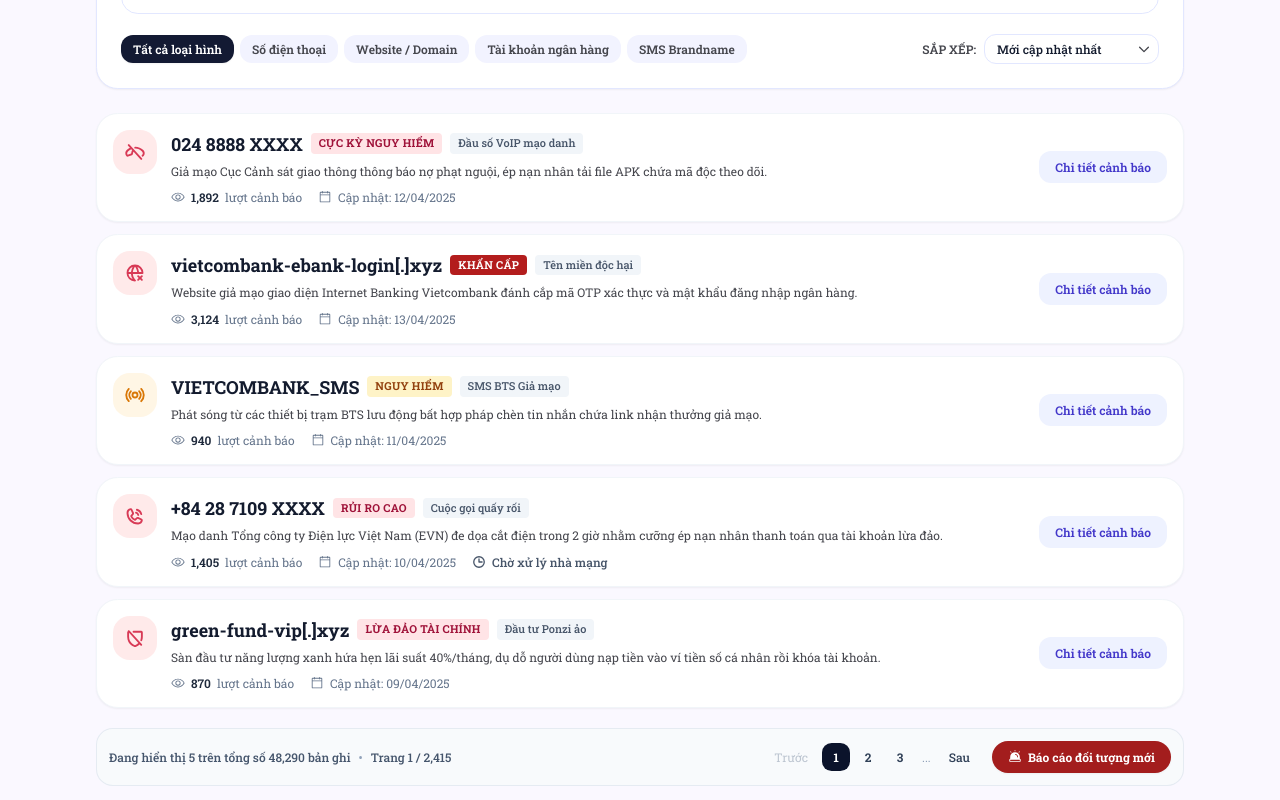
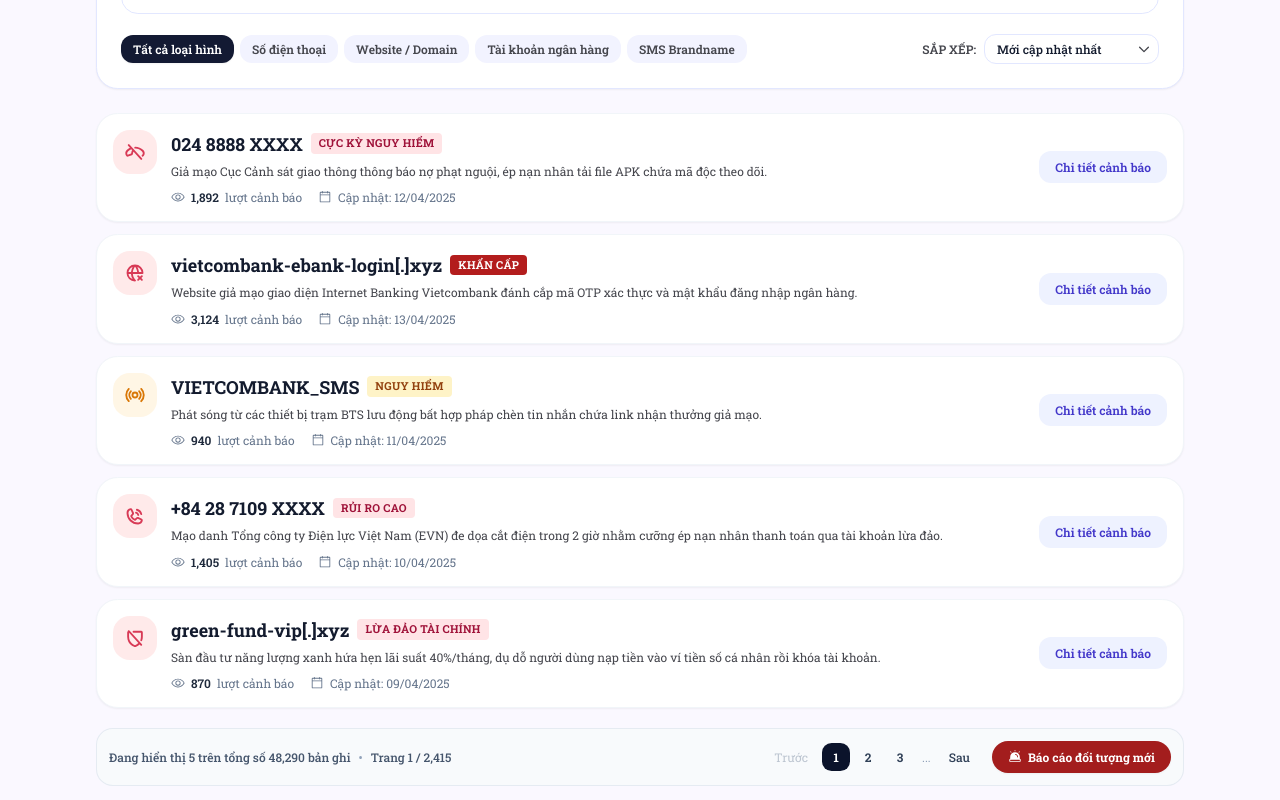
Before and after one commit to QuangWorkIT/ScamShield_App, a Next.js app in the folder UI/: page /guest/blacklist in a window 1280 px wide. Shown: the part 400-1200 px from the top of the page. Built offline with nearby package versions, Linux system fonts and the light colour scheme.

Commit message:
[CHORE] Remove subtag

```diff
--- a/UI/src/app/(guest)/guest/blacklist/page.tsx
+++ b/UI/src/app/(guest)/guest/blacklist/page.tsx
@@ -66,13 +66,11 @@
   threatLevel: "critical" | "emergency" | "high" | "medium" | "financial"
   threatBadge: string
   threatBadgeType: "emergency-solid" | "danger-soft" | "warning-soft"
-  subTag: string
   impersonatedEntity: string
   reportCount: number
   description: string
   scamPattern: string
   reportedDate: string
-  status: string
   statusType: "blocked" | "investigating" | "pending"
   actionLabel: string
   iconType: "phone-slash" | "globe-slash" | "broadcast" | "phone-call" | "shield-slash" | "bank"
@@ -196,14 +194,12 @@
     threatLevel: "critical",
     threatBadge: "CỰC KỲ NGUY HIỂM",
     threatBadgeType: "danger-soft",
-    subTag: "Đầu số VoIP mạo danh",
     impersonatedEntity: "Mạo danh Cục Cảnh sát Giao thông (CSGT)",
     reportCount: 1892,
     description:
       "Giả mạo Cục Cảnh sát giao thông thông báo nợ phạt nguội, ép nạn nhân tải file APK chứa mã độc theo dõi.",
     scamPattern: "Cuộc gọi giả danh cơ quan hành pháp / Tống tiền tâm lý qua mã độc APK",
     reportedDate: "12/04/2025",
-    status: "Đã chặn Telco",
     statusType: "blocked",
     actionLabel: "Chi tiết cảnh báo",
     iconType: "phone-slash",
@@ -219,14 +215,12 @@
     threatLevel: "emergency",
     threatBadge: "KHẨN CẤP",
     threatBadgeType: "emergency-solid",
-    subTag: "Tên miền độc hại",
     impersonatedEntity: "Giả mạo Ngân hàng TMCP Ngoại thương (Vietcombank)",
     reportCount: 3124,
     description:
       "Website giả mạo giao diện Internet Banking Vietcombank đánh cắp mã OTP xác thực và mật khẩu đăng nhập ngân hàng.",
     scamPattern: "Phishing chiếm đoạt tài khoản Internet Banking & Smart OTP",
     reportedDate: "13/04/2025",
-    status: "Đã khóa DNS quốc gia",
     statusType: "blocked",
     actionLabel: "Chi tiết cảnh báo",
     iconType: "globe-slash",
@@ -242,14 +236,12 @@
     threatLevel: "high",
     threatBadge: "NGUY HIỂM",
     threatBadgeType: "warning-soft",
-    subTag: "SMS BTS Giả mạo",
     impersonatedEntity: "Giả mạo Brandname SMS Vietcombank",
     reportCount: 940,
     description:
       "Phát sóng từ các thiết bị trạm BTS lưu động bất hợp pháp chèn tin nhắn chứa link nhận thưởng giả mạo.",
     scamPattern: "Phát sóng sóng di động chèn tin nhắn mạo danh Brandname qua trạm BTS giả",
     reportedDate: "11/04/2025",
-    status: "Đang phối hợp truy quét",
     statusType: "investigating",
     actionLabel: "Chi tiết cảnh báo",
     iconType: "broadcast",
@@ -265,14 +257,12 @@
     threatLevel: "high",
     threatBadge: "RỦI RO CAO",
     threatBadgeType: "danger-soft",
-    subTag: "Cuộc gọi quấy rối",
     impersonatedEntity: "Mạo danh Tổng công ty Điện lực Việt Nam (EVN)",
     reportCount: 1405,
     description:
       "Mạo danh Tổng công ty Điện lực Việt Nam (EVN) đe dọa cắt điện trong 2 giờ nhằm cưỡng ép nạn nhân thanh toán qua tài khoản lừa đảo.",
     scamPattern: "Giả mạo thông báo vi phạm hợp đồng dịch vụ công ích / Ép chuyển tiền gấp",
     reportedDate: "10/04/2025",
-    status: "Chờ xử lý nhà mạng",
     statusType: "pending",
     actionLabel: "Chi tiết cảnh báo",
     iconType: "phone-call",
@@ -288,14 +278,12 @@
     threatLevel: "financial",
     threatBadge: "LỪA ĐẢO TÀI CHÍNH",
     threatBadgeType: "danger-soft",
-    subTag: "Đầu tư Ponzi ảo",
     impersonatedEntity: "Quỹ Đầu tư Năng Lượng Xanh Giả mạo",
     reportCount: 870,
     description:
       "Sàn đầu tư năng lượng xanh hứa hẹn lãi suất 40%/tháng, dụ dỗ người dùng nạp tiền vào ví tiền số cá nhân rồi khóa tài khoản.",
     scamPattern: "Huy động vốn đa cấp trực tuyến / Mô hình Ponzi tiền số USDT",
     reportedDate: "09/04/2025",
-    status: "Chặn tường lửa ISP",
     statusType: "blocked",
     actionLabel: "Chi tiết cảnh báo",
     iconType: "shield-slash",
@@ -313,14 +301,12 @@
     threatLevel: "financial",
     threatBadge: "LỪA ĐẢO TÀI CHÍNH",
     threatBadgeType: "danger-soft",
-    subTag: "Tài khoản nhận tiền lừa đảo",
     impersonatedEntity: "Tài khoản nhận tiền lừa đảo tuyển dụng CTV Shopee/Lazada",
     reportCount: 2450,
     description:
       "Tài khoản thu tiền các nạn nhân bị dụ dỗ làm nhiệm vụ cộng tác viên Shopee/Lazada hưởng hoa hồng ảo, nạp tiền vào không thể rút ra.",
     scamPattern: "Lừa đảo việc làm online / Nạp tiền làm nhiệm vụ giật đơn hàng ảo",
     reportedDate: "08/04/2025",
-    status: "Đã phong tỏa tài khoản",
     statusType: "blocked",
     actionLabel: "Chi tiết cảnh báo",
     iconType: "bank",
@@ -336,14 +322,12 @@
     threatLevel: "critical",
     threatBadge: "CỰC KỲ NGUY HIỂM",
     threatBadgeType: "danger-soft",
-    subTag: "Giả mạo Cổng DVC Quốc gia",
     impersonatedEntity: "Giả mạo Cổng Dịch vụ công Quốc gia",
     reportCount: 4210,
     description:
       "Trang web giả mạo cổng DVC Quốc gia yêu cầu công dân cài app VNeID giả mạo để chiếm quyền điều khiển điện thoại từ xa.",
     scamPattern: "Mã độc Android Accessibility Service chiếm toàn quyền thiết bị di động",
     reportedDate: "07/04/2025",
-    status: "Đã khóa DNS quốc gia",
     statusType: "blocked",
     actionLabel: "Chi tiết cảnh báo",
     iconType: "globe-slash",
@@ -359,14 +343,12 @@
     threatLevel: "high",
     threatBadge: "RỦI RO CAO",
     threatBadgeType: "danger-soft",
-    subTag: "Mạo danh cán bộ thuế",
     impersonatedEntity: "Mạo danh Chi cục Thuế yêu cầu quyết toán thuế",
     reportCount: 1670,
     description:
       "Gọi điện thoại ép hộ kinh doanh cài phần mềm quyết toán thuế điện tử giả mạo để chiếm đoạt tài khoản ngân hàng.",
     scamPattern: "Giả mạo cơ quan Thuế / Hỗ trợ hoàn thuế giá trị gia tăng lừa đảo",
     reportedDate: "06/04/2025",
-    status: "Đã chặn Telco",
     statusType: "blocked",
     actionLabel: "Chi tiết cảnh báo",
     iconType: "phone-call",
@@ -382,14 +364,12 @@
     threatLevel: "emergency",
     threatBadge: "KHẨN CẤP",
     threatBadgeType: "emergency-solid",
-    subTag: "SMS Brandname giả",
     impersonatedEntity: "Giả mạo Ngân hàng BIDV",
     reportCount: 2890,
     description:
       "Giả mạo thương hiệu BIDV phát tán tin nhắn cảnh báo tài khoản bị đăng nhập nơi khác kèm link lừa đảo thay đổi mật khẩu.",
     scamPattern: "SMS Spoofing chèn tin nhắn vào luồng Brandname ngân hàng chính thức",
     reportedDate: "05/04/2025",
-    status: "Đang phối hợp truy quét",
     statusType: "investigating",
     actionLabel: "Chi tiết cảnh báo",
     iconType: "broadcast",
@@ -405,14 +385,12 @@
     threatLevel: "financial",
     threatBadge: "LỪA ĐẢO TÀI CHÍNH",
     threatBadgeType: "danger-soft",
-    subTag: "Sàn Ponzi tiền ảo",
     impersonatedEntity: "Sàn Giao dịch Tiền mã hóa VIP Pool",
     reportCount: 1980,
     description:
       "Kêu gọi tham gia nhóm Telegram VIP đầu tư vàng và tiền điện tử có cam kết bảo hiểm vốn nhưng không thể rút vốn khi nạp tiền lớn.",
     scamPattern: "Sàn giao dịch nhị phân (BO) can thiệp kết quả lệnh / Giữ tiền nạn nhân",
     reportedDate: "04/04/2025",
-    status: "Chặn tường lửa ISP",
     statusType: "blocked",
     actionLabel: "Chi tiết cảnh báo",
     iconType: "shield-slash",
@@ -430,14 +408,12 @@
     threatLevel: "critical",
     threatBadge: "CỰC KỲ NGUY HIỂM",
     threatBadgeType: "danger-soft",
-    subTag: "Mạo danh Viện Kiểm sát",
     impersonatedEntity: "Mạo danh Viện Kiểm sát Nhân dân Tối cao",
     reportCount: 3150,
     description:
       "Đầu số gọi tự xưng Kiểm sát viên yêu cầu nạn nhân kê khai tài sản và chuyển tiền vào 'tài khoản an toàn' của cơ quan điều tra.",
     scamPattern: "Thao túng tâm lý / Đe dọa bắt giam / Cưỡng ép chuyển tiền giám định",
     reportedDate: "03/04/2025",
-    status: "Đã chặn Telco",
     statusType: "blocked",
     actionLabel: "Chi tiết cảnh báo",
     iconType: "phone-slash",
@@ -453,14 +429,12 @@
     threatLevel: "emergency",
     threatBadge: "KHẨN CẤP",
     threatBadgeType: "emergency-solid",
-    subTag: "Phishing nạp thẻ cào",
     impersonatedEntity: "Giả mạo Cổng Khuyến mãi Mobifone / Vinaphone",
     reportCount: 1760,
     description:
       "Trang web dụ dỗ người dùng nạp thẻ cào điện thoại gấp 10 lần giá trị để chiếm đoạt mã thẻ cào và số seri của nạn nhân.",
     scamPattern: "Lừa đảo tri ân khách hàng nạp thẻ nhân dịp kỷ niệm / Chiếm đoạt mã thẻ cào",
     reportedDate: "02/04/2025",
-    status: "Đã khóa DNS quốc gia",
     statusType: "blocked",
     actionLabel: "Chi tiết cảnh báo",
     iconType: "globe-slash",
@@ -476,14 +450,12 @@
     threatLevel: "high",
     threatBadge: "NGUY HIỂM",
     threatBadgeType: "warning-soft",
-    subTag: "SMS BTS Giả mạo",
     impersonatedEntity: "Giả mạo Tập đoàn Bưu chính Viễn thông VNPT",
     reportCount: 1120,
     description:
       "Phát tán tin nhắn giả thông báo tích điểm đổi quà tặng cao cấp, dẫn dụ người dân điền thông tin thẻ ngân hàng vào link độc hại.",
     scamPattern: "Lừa đảo đổi điểm thưởng nhà mạng / Đánh cắp thông tin thẻ tín dụng",
     reportedDate: "01/04/2025",
-    status: "Đang phối hợp truy quét",
     statusType: "investigating",
     actionLabel: "Chi tiết cảnh báo",
     iconType: "broadcast",
@@ -499,14 +471,12 @@
     threatLevel: "high",
     threatBadge: "RỦI RO CAO",
     threatBadgeType: "danger-soft",
-    subTag: "Đe dọa khóa SIM",
     impersonatedEntity: "Mạo danh Cục Viễn thông (Bộ TT&TT)",
     reportCount: 2010,
     description:
       "Cuộc gọi tự động thông báo số điện thoại của bạn sẽ bị khóa trong 2 giờ do chưa chuẩn hóa thông tin thuê bao, yêu cầu bấm phím 9 để gặp cán bộ.",
     scamPattern: "Robocall đe dọa khóa sim / Dụ dỗ cung cấp CCCD và mã OTP",
     reportedDate: "31/03/2025",
-    status: "Chờ xử lý nhà mạng",
     statusType: "pending",
     actionLabel: "Chi tiết cảnh báo",
     iconType: "phone-call",
@@ -522,14 +492,12 @@
     threatLevel: "financial",
     threatBadge: "LỪA ĐẢO TÀI CHÍNH",
     threatBadgeType: "danger-soft",
-    subTag: "Bot giao dịch giả mạo",
     impersonatedEntity: "Bot Giao dịch AI Sinh lời Tự động",
     reportCount: 930,
     description:
       "Quảng cáo bot trí tuệ nhân tạo tự động giao dịch ngoại hối với cam kết lợi nhuận 5% mỗi ngày, khóa lệnh nạp rút sau khi gom tiền nạn nhân.",
     scamPattern: "Đầu tư thuật toán AI lừa đảo / Chiếm đoạt tài khoản ví tiền điện tử",
     reportedDate: "30/03/2025",
-    status: "Chặn tường lửa ISP",
     statusType: "blocked",
     actionLabel: "Chi tiết cảnh báo",
     iconType: "shield-slash",
@@ -572,9 +540,7 @@
         item.hotline.toLowerCase().includes(searchQuery.toLowerCase()) ||
         item.website.toLowerCase().includes(searchQuery.toLowerCase()) ||
         item.identifierValue.toLowerCase().includes(searchQuery.toLowerCase())
-      const matchesCategory =
-        selectedCategory === "all" || item.category === selectedCategory
-      return matchesSearch && matchesCategory
+      return matchesSearch
     })
 
     if (sortOrder === "name") {
@@ -582,7 +548,7 @@
     }
 
     return result
-  }, [searchQuery, selectedCategory, sortOrder])
+  }, [searchQuery, sortOrder])
 
   // Filter Blacklist
   const filteredBlacklist = useMemo(() => {
@@ -591,8 +557,7 @@
         searchQuery === "" ||
         item.target.toLowerCase().includes(searchQuery.toLowerCase()) ||
         item.impersonatedEntity.toLowerCase().includes(searchQuery.toLowerCase()) ||
-        item.description.toLowerCase().includes(searchQuery.toLowerCase()) ||
-        item.subTag.toLowerCase().includes(searchQuery.toLowerCase())
+        item.description.toLowerCase().includes(searchQuery.toLowerCase())
       const matchesCategory =
         selectedCategory === "all" || item.targetType === selectedCategory
       return matchesSearch && matchesCategory
@@ -710,6 +675,9 @@
                 onClick={() => {
                   setActiveTab("whitelist")
                   setCurrentPage(1)
+                  if (sortOrder === "reports") {
+                    setSortOrder("newest")
+                  }
                 }}
                 className={cn(
                   "inline-flex items-center gap-2 rounded-lg px-4 py-2.5 text-sm font-semibold transition-all",
@@ -784,7 +752,8 @@
 
           {/* Filters & Sort Controls Row */}
           <div className="mt-4 flex flex-col gap-4 pt-1 sm:flex-row sm:items-center sm:justify-between">
-            {/* Filter Tags */}
+            {/* Filter Tags - Only displayed in Blacklist tab */}
+            {activeTab === "blacklist" && (
               <div className="flex flex-wrap items-center gap-1.5">
                 {(
                   [
@@ -813,9 +782,15 @@
                   </button>
                 ))}
               </div>
+            )}
 
             {/* Sort Dropdown */}
-            <div className="flex items-center gap-2 text-xs font-semibold text-[#45464D] dark:text-muted-foreground">
+            <div
+              className={cn(
+                "flex items-center gap-2 text-xs font-semibold text-[#45464D] dark:text-muted-foreground",
+                activeTab === "whitelist" && "sm:ml-auto"
+              )}
+            >
               <span>SẮP XẾP:</span>
               <div className="relative">
                 <select
@@ -920,11 +895,6 @@
                             {item.threatBadge}
                           </span>
                         )}
-
-                        {/* Secondary Tag */}
-                        <span className="rounded bg-[#F1F5F9] px-2 py-0.5 text-[11px] font-medium text-[#475569] dark:bg-slate-800 dark:text-slate-300">
-                          {item.subTag}
-                        </span>
                       </div>
 
                       {/* Line 2: Description */}
@@ -947,12 +917,7 @@
                           Cập nhật: {item.reportedDate}
                         </span>
 
-                        {item.statusType === "pending" && (
-                          <span className="inline-flex items-center gap-1.5 font-medium text-[#475569] dark:text-slate-400">
-                            <ClockIcon size={14} weight="bold" />
-                            {item.status}
-                          </span>
-                        )}
+
                       </div>
                     </div>
                   </div>
@@ -1066,17 +1031,16 @@
                   Không tìm thấy đơn vị nào phù hợp
                 </h3>
                 <p className="mt-1 text-sm text-[#45464D] dark:text-muted-foreground">
-                  Thử tìm kiếm với từ khóa khác hoặc đổi bộ lọc danh mục.
+                  Thử tìm kiếm với từ khóa khác.
                 </p>
                 <button
                   type="button"
                   onClick={() => {
                     setSearchQuery("")
-                    setSelectedCategory("all")
                   }}
                   className="mt-4 inline-flex items-center rounded-lg bg-[#131A33] px-4 py-2 text-xs font-semibold text-white transition hover:bg-[#131A33]/90 dark:bg-primary dark:text-primary-foreground"
                 >
-                  Đặt lại bộ lọc
+                  Đặt lại tìm kiếm
                 </button>
               </div>
             ) : (
@@ -1262,14 +1226,6 @@
                   </span>
                   <span className="mt-0.5 block font-bold text-foreground">
                     {selectedBlacklistItem.impersonatedEntity}
-                  </span>
-                </div>
-                <div className="rounded-lg border border-border p-2.5">
-                  <span className="block text-[10px] text-muted-foreground">
-                    Tình trạng xử lý
-                  </span>
-                  <span className="mt-0.5 block font-bold text-rose-600 dark:text-rose-400">
-                    {selectedBlacklistItem.status}
                   </span>
                 </div>
                 <div className="rounded-lg border border-border p-2.5">
```
Lines whose indentation alone changed are shown as unchanged.
